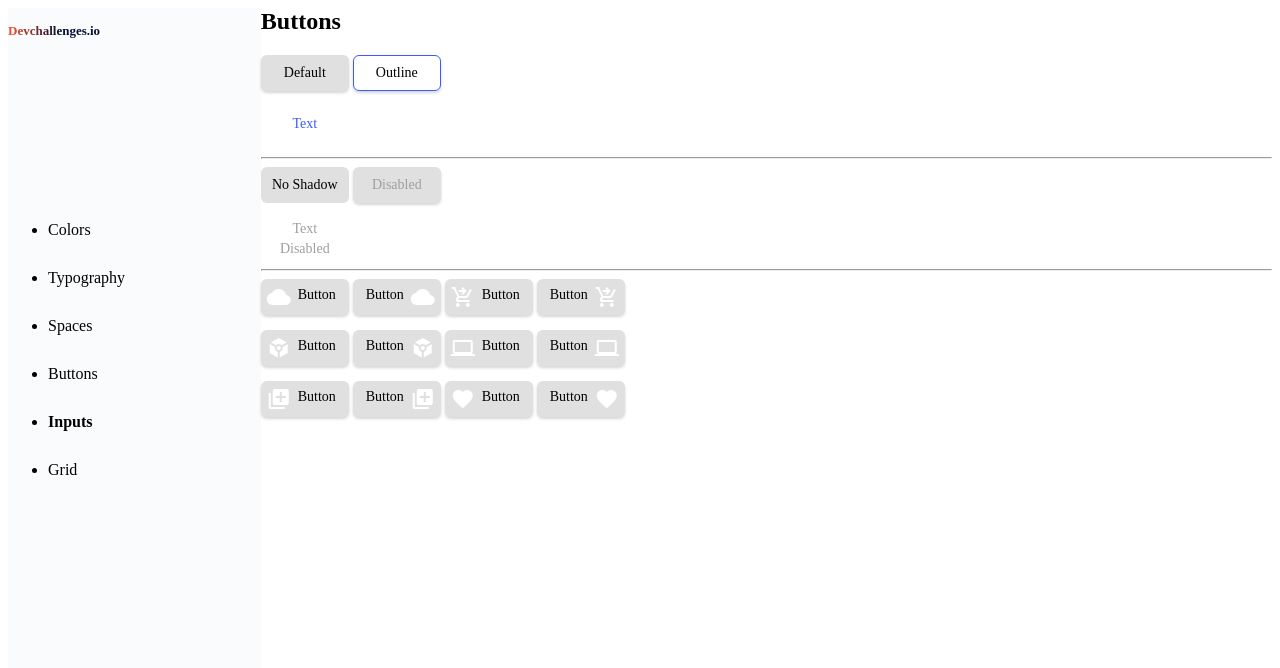
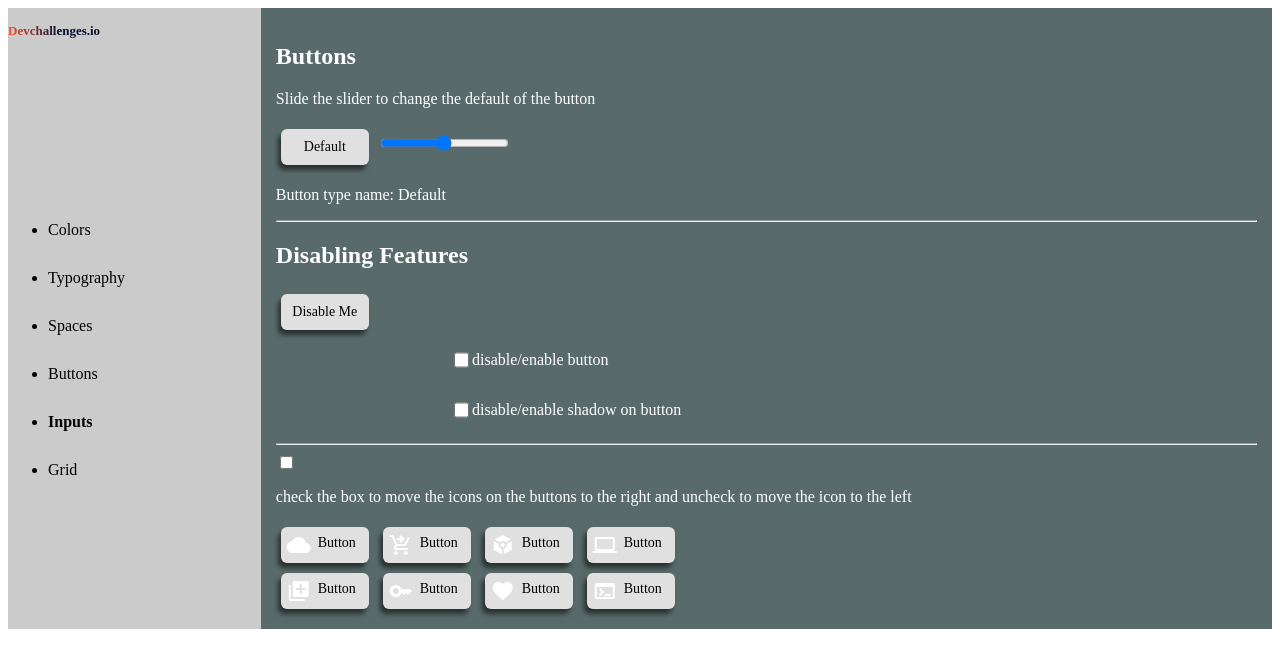
Before and after one commit to brnmcdnld720/Button_Component, a plain HTML site: page index.html in a window 1280 px wide. Drawn offline with Linux system fonts and the light colour scheme.

Commit message:
adding dynamic to styling of buttons

```diff
--- a/index.html
+++ b/index.html
@@ -5,7 +5,7 @@
     <title>Button Component</title>
 </head>
 <body>
-   <div class="row">
+   <div class="container">
         <div class="column-left">
             <h3 class="devchallenges">Devchallenges.io</h3>
             <ul>
@@ -17,47 +17,50 @@
                 <li>Grid</li>
             </ul>
         </div>
+
         <div class="column-body">
             <h2>Buttons</h2>
-            <div class="row">
-                <Button>Default</Button>
-                <button class="btn outline">Outline</Button>
+            <p>Slide the slider to change the default of the button</p>
+            <div>
+                <Button id="button1" class="">Default</Button>
+                <input type="range" name="button" id="slider1" min="1" max="3" value="2">
+                <p id="buttonNameDisplay">Button type name: </p>
             </div>
-            <div class="row">
-                <Button class="text">Text</Button>
+
+            <hr>
+            <div>
+                <h2>Disabling Features</h2>
+                <button class="" id="buttonDisable">Disable Me</Button>
+                <div class="containCheckBoxChoices">
+                    <input class="checkboxInLine" type="checkbox" name="disableShadow" id="disableButton">
+                    <p class="checkboxDescription">disable/enable button</p>
+                    <input class="checkboxInLineRow2" type="checkbox" name="disableShadow" id="disableShadow">
+                    <p class="checkboxDescriptionRow2">disable/enable shadow on button</p>
+                </div>
             </div>
+
             <hr>
-            <div class="row">
-                <Button class="disableShadow">No Shadow</Button>
-                <button class="disabled">Disabled</Button>
+
+            <div>
+                <input type="checkbox" name="checkForRight" id="iconSideCheck"> <p>check the box to move the icons on the buttons to the right and uncheck to move the icon to the left</p>
             </div>
-            <div class="row">
-                <button class="textDisabled">Text Disabled</Button>
+            <div>
+                <button class="iconLeft" id="buttonIcons"><i class="material-icons">cloud</i>Button</Button>
+                <button class="iconLeft" id="buttonIcons"><i class="material-icons"> shopping_cart_checkout</i>Button</Button>
+                <button class="iconLeft" id="buttonIcons"><i class="material-icons">token</i>Button</Button>
+                <button class="iconLeft" id="buttonIcons"><i class="material-icons">computer</i>Button</Button>
             </div>
-            <hr>
-            <div class="row">
-                <button class="iconLeft"><i class="material-icons">cloud</i>Button</Button>
-                <button class="iconRight"><i class="material-icons">cloud</i>Button</Button>
-                <button class="iconLeft"><i class="material-icons">shopping_cart_checkout</i>Button</Button>
-                <button class="iconRight"><i class="material-icons">shopping_cart_checkout</i>Button</Button>
-            </div>
-            <div class="row">
-                <button class="iconLeft"><i class="material-icons">token</i>Button</Button>
-                <button class="iconRight"><i class="material-icons">token</i>Button</Button>
-                <button class="iconLeft"><i class="material-icons">computer</i>Button</Button>
-                <button class="iconRight"><i class="material-icons">computer</i>Button</Button>
-            </div>
-            <div class="row">
-                <button class="iconLeft"><i class="material-icons">library_add</i>Button</Button>
-                <button class="iconRight"><i class="material-icons">library_add</i>Button</Button>
-                <button class="iconLeft"><i class="material-icons">favorite</i>Button</Button>
-                <button class="iconRight"><i class="material-icons">favorite</i>Button</Button>
+            <div>
+                <button class="iconLeft" id="buttonIcons"><i class="material-icons">library_add</i>Button</Button>
+                <button class="iconLeft" id="buttonIcons"><i class="material-icons">key</i>Button</Button>
+                <button class="iconLeft" id="buttonIcons"><i class="material-icons">favorite</i>Button</Button>
+                <button class="iconLeft" id="buttonIcons"><i class="material-icons">terminal</i>Button</Button>
             </div>
 
         </div>
     </div>
     <link rel="stylesheet" href="style.css">
     <link rel="stylesheet" href="https://fonts.googleapis.com/icon?family=Material+Icons">
-
+    <script src="index.js"></script>
 
 </html>
--- a/index.js
+++ b/index.js
@@ -0,0 +1,59 @@
+const button1 = document.getElementById("button1");
+const slider1 = document.getElementById("slider1");
+const nameDisplay = document.getElementById("buttonNameDisplay");
+nameDisplay.innerText = "Button type name: Default"
+
+const buttonDisabled = document.getElementById('buttonDisable');
+const checkboxDisableBtn = document.getElementById("disableButton");
+const checkboxDisableShadow = document.getElementById("disableShadow");
+
+const buttonsWithIcons = document.querySelectorAll("#buttonIcons");
+const checkboxIcons = document.getElementById("iconSideCheck");
+
+function classNameVariableDisableBtn(btn, shadow){
+    buttonDisabled.className = btn + ' ' + shadow;
+}
+
+function classNameVariableSetArrays(nameToSet){
+    buttonsWithIcons.forEach(button => {
+        button.className = nameToSet;
+    });
+}
+
+slider1.addEventListener('change', () => {
+    switch (slider1.value) {
+        case '1':
+            button1.className = 'text';
+            nameDisplay.innerText = "Button type name: Text"
+        break;
+        case '3':
+            button1.className = 'outline';
+            nameDisplay.innerText = "Button type name: Outline"
+        break;
+        default:
+            button1.className = '';
+            nameDisplay.innerText = "Button type name: Default"
+        break;
+    }
+
+});
+
+let checkBoxDisableName = '';
+let checkBoxShadowDisableName = '';
+
+checkboxDisableBtn.addEventListener('change', (e) => {
+    if (e.target.checked) checkBoxDisableName = 'disabled';
+    else checkBoxDisableName = '';
+    classNameVariableDisableBtn(checkBoxDisableName, checkBoxShadowDisableName);
+});
+
+checkboxDisableShadow.addEventListener('change', (e) => {
+    if (e.target.checked) checkBoxShadowDisableName = 'disableShadow';
+    else checkBoxShadowDisableName = '';
+    classNameVariableDisableBtn(checkBoxDisableName, checkBoxShadowDisableName);
+})
+
+checkboxIcons.addEventListener('change', (e) => {
+    if (e.target.checked) classNameVariableSetArrays('iconRight');
+    else classNameVariableSetArrays('iconLeft');
+});
--- a/style.css
+++ b/style.css
@@ -9,14 +9,15 @@ button {
     height: 36px;
     border-radius: 6px;
     border: none;
+    margin: 5px;
     background: #E0E0E0;
-    box-shadow: 0px 2px 3px 0px #33333333;
+    box-shadow: -3px 5px 5px 0px #0000008d;
     &:hover, &:focus {
         background: #AEAEAE;
     }
 }
 button.outline {
-    --label-color: hsl(231, 99%, 62%);
+    color: #bbc1e2;
     border: 1px solid #3D5AFE;
     background: transparent;
     &:hover, &:focus {
@@ -30,9 +31,9 @@ button.text {
     line-height: 20px;
     letter-spacing: 0em;
     text-align: center;
-    color: #3D5AFE;
+    color: #bbc1e2;
     background: transparent;
-    box-shadow: 0px 2px 3px 0px #33333300;
+    box-shadow: -3px 5px 5px 0px #0000008d;
     &:hover, &:focus {
         background: #2962FF1A;
     }
@@ -50,7 +51,7 @@ button.disabled {
     background-color: #E0E0E0;
     outline: none;
     border: none;
-    box-shadow: 0px 2px 3px 0px #33333333;
+    box-shadow: 0px 0px 0px 0px #33333300;
     &:hover, &:focus {
         background: #E0E0E0;
     }
@@ -80,18 +81,44 @@ button.iconRight  > .material-icons {
 
 
 /**  page styling below **/
+.containCheckBoxChoices{
+    display: grid;
+    grid-template-columns: repeat(5, 1fr);
+}
+.checkboxInLine{
+    grid-column: 1;
+    justify-self: right;
+    width: 15px;
+}
+.checkboxDescription{
+    grid-column: 2 / 4;
+}
+.checkboxInLineRow2{
+    width: 15px;
+    justify-self: right;
+    grid-column: 1;
+    grid-row: 2;
+}
+.checkboxDescriptionRow2{
+    grid-column: 2 / 4;
+}
 
-.row{
+.container{
+    display: grid;
+    grid-template-columns: 1fr 4fr;
     margin-bottom: 15px;
 }
+
 .column-left {
-    float: left;
-    width: 20%;
-    background: #FAFBFD;
-    height: 100%;
+    background: #cbcbcb;
+    grid-column: 1;
 }
+
 .column-body {
-    width:auto
+    grid-column: 2;
+    padding: 15px;
+    color: white;
+    background: rgb(88, 107, 106);
 }
 .devchallenges {
     font-family: Poppins;
```
